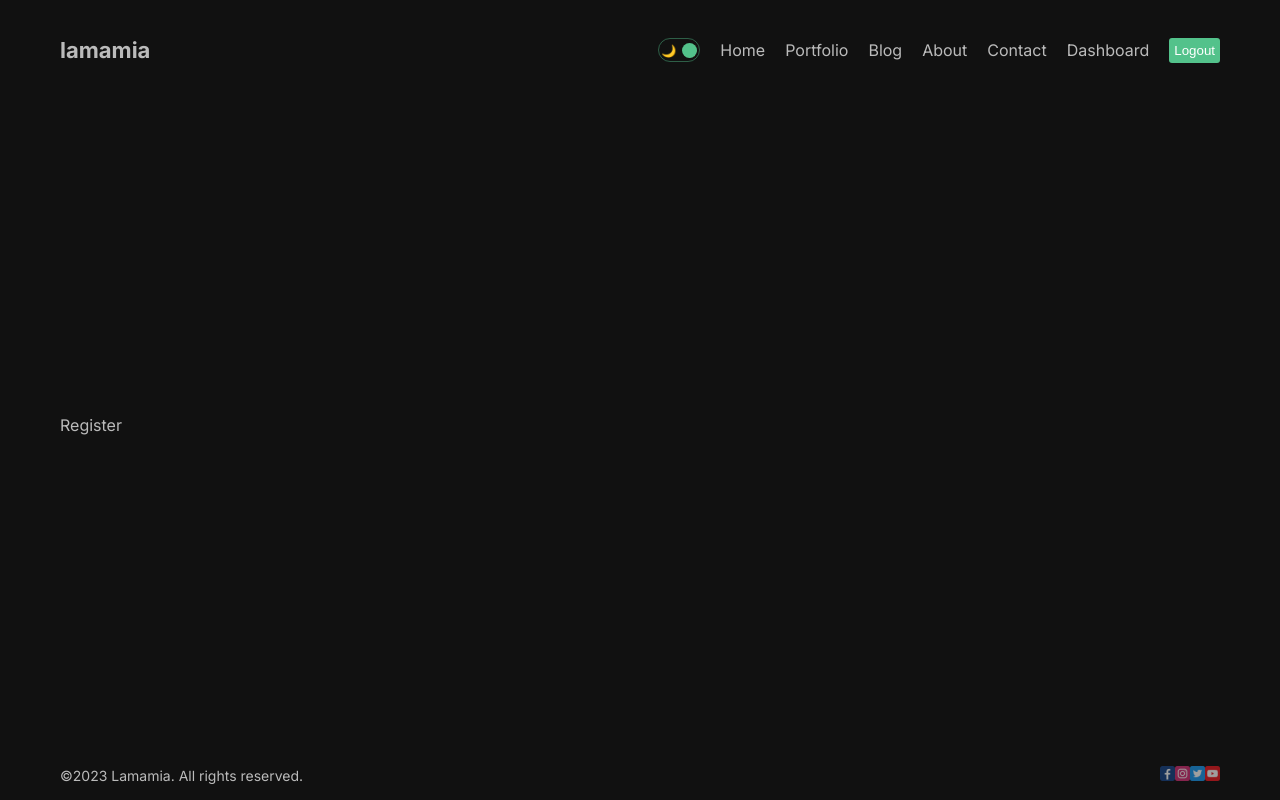
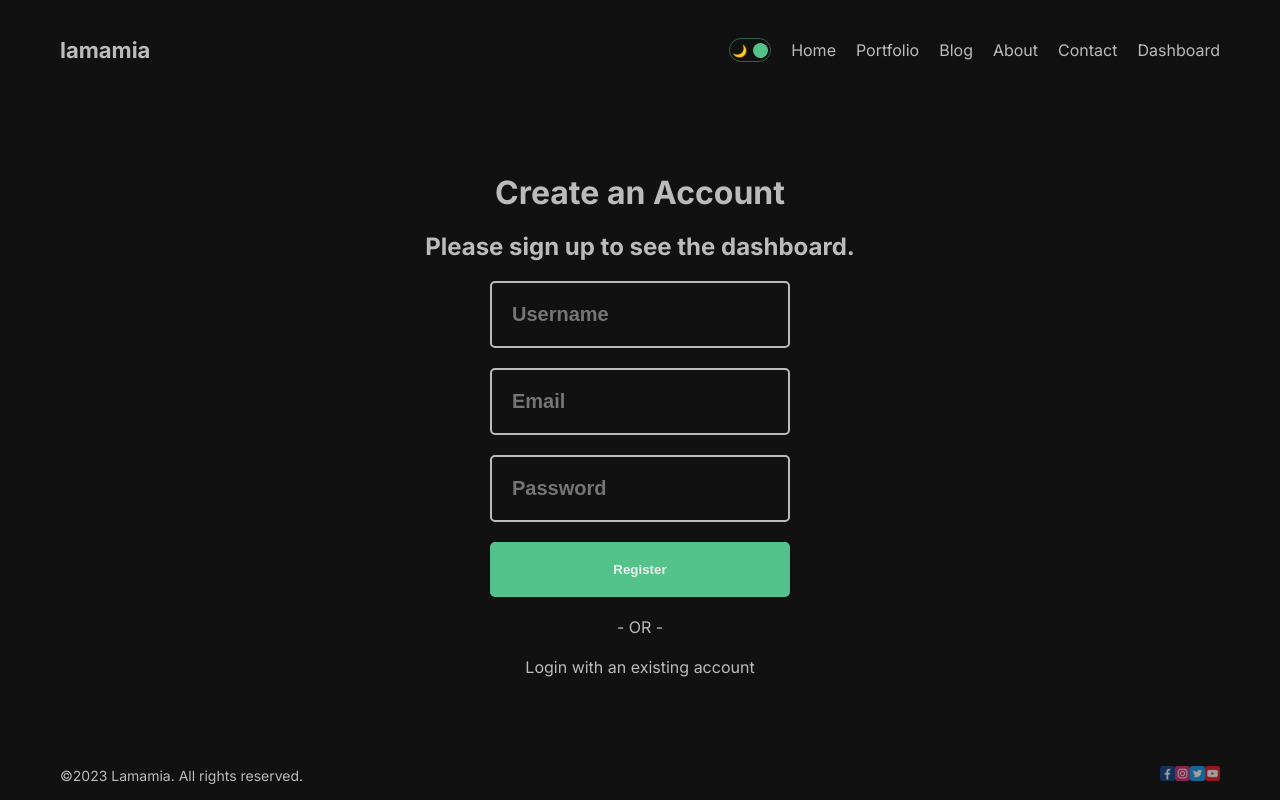
Before and after one commit to Abdarhman636/blog-app-nextjs, a Next.js app: page /dashboard/register in a window 1280 px wide. Built offline with nearby package versions, Linux system fonts and the light colour scheme; no server answers.

Commit message:
regsiger and login to dashboard

```diff
--- a/package.json
+++ b/package.json
@@ -10,8 +10,10 @@
   },
   "dependencies": {
     "all": "^0.0.0",
+    "bcryptjs": "^2.4.3",
     "mongoose": "^6.11.1",
     "next": "13.5.4",
+    "next-auth": "^4.23.2",
     "react": "^18",
     "react-dom": "^18",
     "swr": "^2.2.4"
--- /dev/null
+++ b/src/app/dashboard/(auth)/login/page.module.css
@@ -0,0 +1,35 @@
+.container{
+  display: flex;
+  flex-direction: column;
+  gap: 20px;
+  align-items: center;
+  justify-content: center;
+}
+
+.form{
+  width: 300px;
+  display: flex;
+  flex-direction: column;
+  gap: 20px;
+}
+
+.input{
+  padding: 20px;
+  background-color: transparent;
+  border: 2px solid #bbb;
+  color:#bbb;
+  border-radius: 5px;
+  font-size: 20px;
+  font-weight: bold;
+}
+
+.button {
+  width: 300px;
+  padding: 20px;
+  cursor: pointer;
+  background-color: #53c28b;
+  border: none;
+  border-radius: 5px;
+  color: #eee;
+  font-weight: bold;
+}
--- a/src/app/dashboard/(auth)/register/page.jsx
+++ b/src/app/dashboard/(auth)/register/page.jsx
@@ -1,8 +1,74 @@
-import React from 'react'
+"use client";
+import React, { useState } from "react";
+import styles from "./page.module.css";
+import Link from "next/link";
+import { useRouter } from "next/navigation";
 
 const Register = () => {
+  const [error, setError] = useState(null)
+  const [name, setName] = useState("");
+  const [email, setEmail] = useState("");
+  const [password, setPassword] = useState("");
+  const router = useRouter()
+
+  // handel the form submit
+  const handleSubmit = async (e) => {
+    e.preventDefault();
+
+    try {
+      const res = await fetch("/api/auth/register", {
+        method: "POST",
+        headers: {
+          "Content-Type": "application/json",
+        },
+        body: JSON.stringify({
+          name,
+          email,
+          password,
+        }),
+      });
+      res.status === 201 && router.push("/dashboard/login?success=Account has been created");
+    } catch (err) {
+      setError(err);
+      console.log(err);
+    }
+  };
+
+  // the return
   return (
-    <div>Register</div>
+    <div className={styles.container}>
+    <h1 className={styles.title}>Create an Account</h1>
+    <h2 className={styles.subtitle}>Please sign up to see the dashboard.</h2>
+<form onSubmit={handleSubmit} className={styles.form}>
+      <input
+        type="text"
+        placeholder="Username"
+        required
+        className={styles.input}
+    onChange={(e) => setName(e.target.value)}
+      />
+      <input
+        type="text"
+        placeholder="Email"
+        required
+        className={styles.input}
+        onChange={(e) => setEmail(e.target.value)}
+      />
+      <input
+        type="password"
+        placeholder="Password"
+        required
+        className={styles.input}
+        onChange={(e) => setPassword(e.target.value)}
+      />
+      <button className={styles.button}>Register</button>
+    </form>
+    <span className={styles.or}>- OR -</span>
+    {error && <p className={styles.error}>{error.message}</p>}
+    <Link className={styles.link} href="/dashboard/login">
+      Login with an existing account
+    </Link>
+  </div>
   )
 }
 
--- /dev/null
+++ b/src/app/dashboard/(auth)/register/page.module.css
@@ -0,0 +1,35 @@
+.container{
+     display: flex;
+     flex-direction: column;
+     gap: 20px;
+     align-items: center;
+     justify-content: center;
+   }
+
+   .form{
+     width: 300px;
+     display: flex;
+     flex-direction: column;
+     gap: 20px;
+   }
+
+   .input{
+     padding: 20px;
+     background-color: transparent;
+     border: 2px solid #bbb;
+     color:#bbb;
+     border-radius: 5px;
+     font-size: 20px;
+     font-weight: bold;
+   }
+
+   .button {
+     width: 300px;
+     padding: 20px;
+     cursor: pointer;
+     background-color: #53c28b;
+     border: none;
+     border-radius: 5px;
+     color: #eee;
+     font-weight: bold;
+   }
--- a/src/app/layout.js
+++ b/src/app/layout.js
@@ -3,6 +3,7 @@ import { Inter } from 'next/font/google'
 import Footer from '../components/footer/Footer'
 import Header from '../components/header/Header'
 import { ThemeProvider } from '@/context/ThemeContext'
+import AuthProvider from '@/components/AuthProvider/AuthProvider'
 
 
 const inter = Inter({ subsets: ['latin'] })
@@ -17,11 +18,13 @@ export default function RootLayout({ children }) {
     <html lang="en">
       <body className={inter.className}>
         <ThemeProvider>
-        <div className='container'>
-          <Header />
-          {children}
-          <Footer />
-        </div>
+          <AuthProvider>
+            <div className='container'>
+              <Header />
+              {children}
+              <Footer />
+            </div>
+          </AuthProvider>
         </ThemeProvider>
       </body>
     </html>
--- /dev/null
+++ b/src/components/AuthProvider/AuthProvider.jsx
@@ -0,0 +1,13 @@
+'use client'
+
+import React from 'react'
+import { SessionProvider } from "next-auth/react"
+
+
+const AuthProvider = ({children}) => {
+  return (
+<SessionProvider>{children}</SessionProvider>
+  )
+}
+
+export default AuthProvider
--- a/src/components/header/Header.jsx
+++ b/src/components/header/Header.jsx
@@ -3,6 +3,7 @@ import React from 'react'
 import Link from "next/link";
 import styles from './header.module.css'
 import DarkModeToggle from '../DarkModeToggle/DarkModeToggle';
+import { signOut, useSession } from 'next-auth/react';
 
 
 const links = [
@@ -40,6 +41,8 @@ const links = [
 
 
 const Header = () => {
+  const session = useSession()
+
   return (
 <div className={styles.container}>
       <Link className={styles.logo} href='/'>lamamia</Link>
@@ -49,11 +52,13 @@ const Header = () => {
         {links.map((link) => (
           <Link className={styles.link} key={link.id} href={link.url}>{link.title}</Link>
         ))}
-    <button className={styles.logout} onClick={() =>{
-      console.log('logout')
-    }}>
-          Logout
-        </button>
+        {session.status === "authenticated" && (
+              <button className={styles.logout} onClick={() =>{
+                signOut()
+              }}>
+                    Logout
+                  </button>
+        )}
       </div>
     </div>
   )
```
Also changed, not shown: src/app/api/auth/[...nextauth]/route.js (added, +55 -0 lines), src/app/api/auth/register/route.js (added, +20 -0 lines), src/app/blog/[id]/page.jsx (+11 -0 lines), src/app/dashboard/(auth)/login/page.jsx (+52 -2 lines), src/app/dashboard/page.jsx (+19 -5 lines), 2 other files (tests, documents, lock files or other folders).
